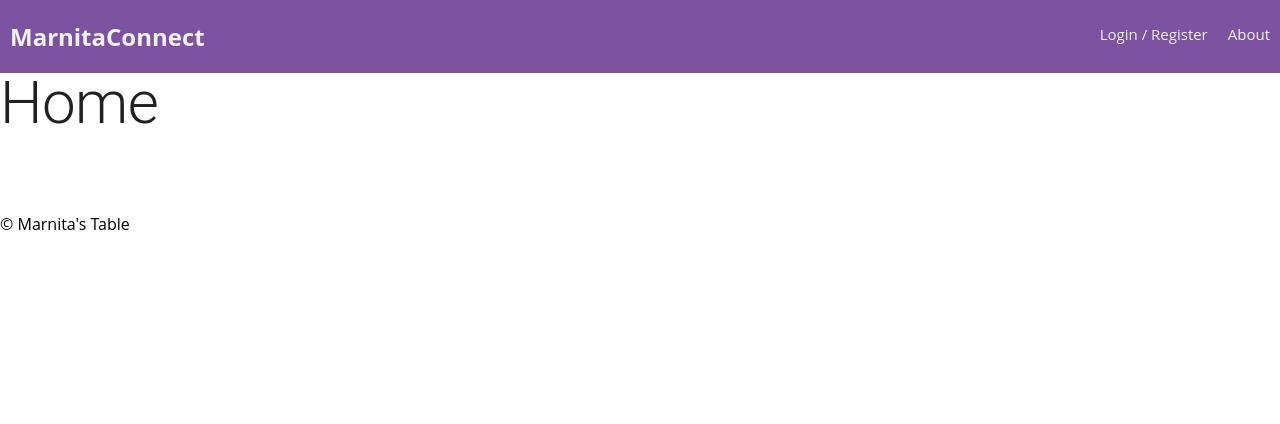
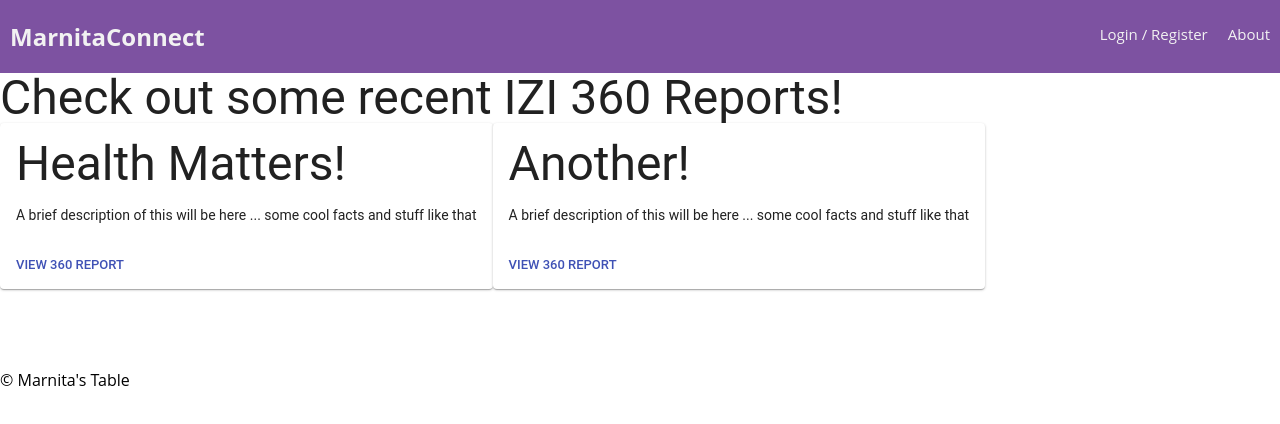
Before and after one commit to ashklein6/izi-access, a React (Create React App) app: page /#/home in a window 1280 px wide. Shown: the top 424 px of the page. Built offline with nearby package versions, Linux system fonts and the light colour scheme; no server answers; grey boxes are pictures that could not be loaded.

Commit message:
card template build-out

```diff
--- a/src/components/HomePage/HomePage.js
+++ b/src/components/HomePage/HomePage.js
@@ -3,6 +3,13 @@ import { connect } from 'react-redux';
 
 // Material-UI
 import { withStyles } from '@material-ui/core/styles';
+import Card from '@material-ui/core/Card';
+import CardActionArea from '@material-ui/core/CardActionArea';
+import CardActions from '@material-ui/core/CardActions';
+import CardContent from '@material-ui/core/CardContent';
+import CardMedia from '@material-ui/core/CardMedia';
+import Button from '@material-ui/core/Button';
+import { Grid } from '@material-ui/core'
 import Typography from '@material-ui/core/Typography';
 
 class Home extends Component {
@@ -16,7 +23,70 @@ class Home extends Component {
 
    return (
      <div>
-       <Typography variant="h2" className={classes.header}>Home</Typography>
+        <Typography variant="h3" className={classes.header}>Check out some recent IZI 360 Reports!</Typography>
+        <Grid container>
+          <Grid item>
+            <Card className={classes.card}>
+
+              <CardActionArea>
+                <CardMedia
+                  className={classes.media}
+                  src="./marnita_logo.png"
+                  title="Marnita's Table Logo"
+                />
+                <CardContent>
+                  <Typography gutterBottom variant="h3" component="h3">
+                    Health Matters!
+                  </Typography>
+                  <Typography component="p">
+                    A brief description of this will be here ... some cool facts and stuff like that
+                  </Typography>
+                </CardContent>
+              </CardActionArea>
+
+              <CardActions>
+                <Button size="small" color="primary">
+                  View 360 Report
+                </Button>
+              </CardActions>
+
+            </Card>
+          </Grid>
+
+
+          <Grid item>
+            <Card className={classes.card}>
+
+              <CardActionArea>
+                <CardMedia
+                  className={classes.media}
+                  image="./marnita_logo.png"
+                  title="Marnita's Table Logo"
+                />
+                <CardContent>
+                  <Typography gutterBottom variant="h3" component="h3">
+                    Another!
+                  </Typography>
+                  <Typography component="p">
+                    A brief description of this will be here ... some cool facts and stuff like that
+                  </Typography>
+                </CardContent>
+              </CardActionArea>
+
+              <CardActions>
+                <Button size="small" color="primary">
+                  View 360 Report
+                </Button>
+              </CardActions>
+
+            </Card>
+          </Grid>
+
+          <Grid item>
+          </Grid>
+
+        </Grid>
+
      </div>
    );
  }
```
Also changed, not shown: src/components/HomePage/marnita_logo.png (added).
